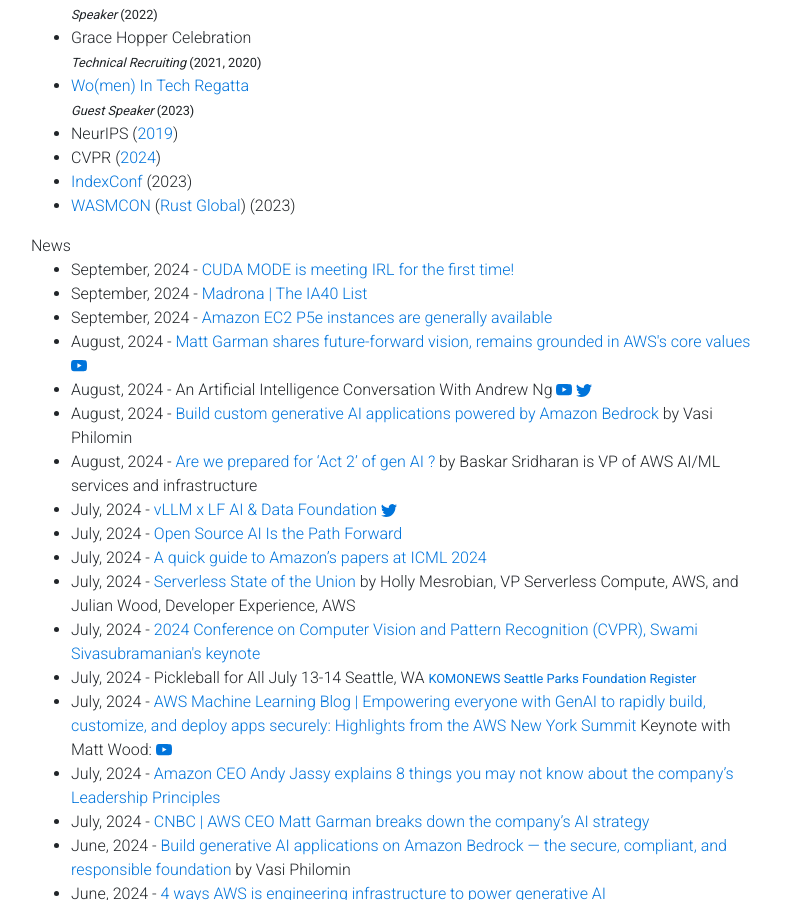
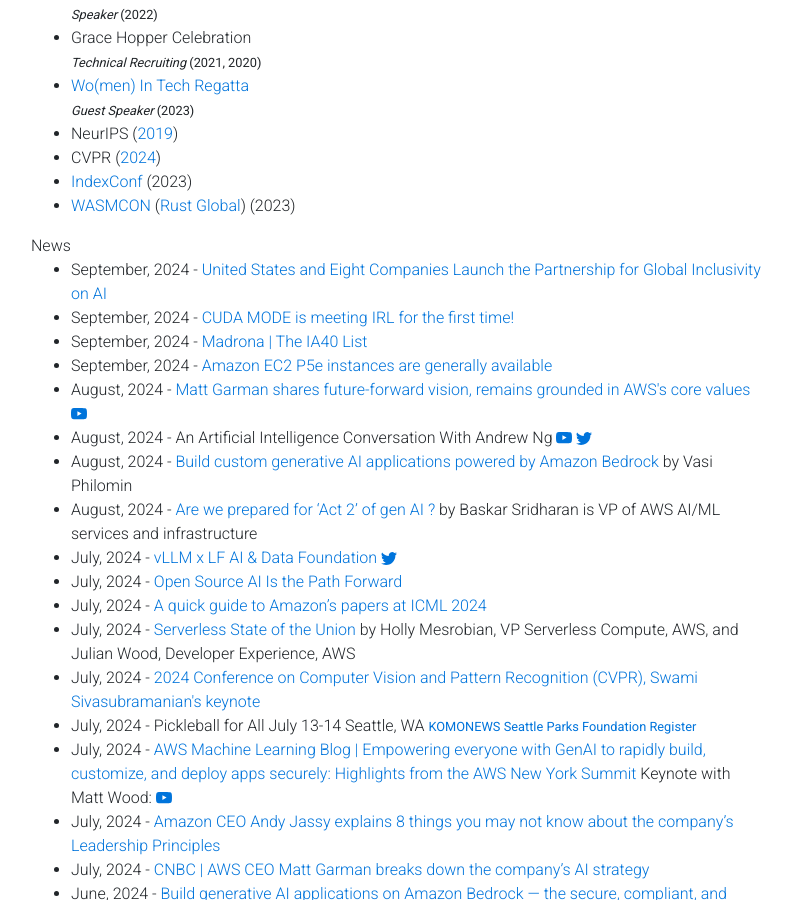
Before and after one commit to gfw001/gfw001.github.io, a Jekyll site: the page portfolio.html, which Jekyll copies as it is, in a window 1280 px wide and 900 px high, scrolled down 1592 px. Shown: the whole window, without its empty margins (54-846 px from the left). Built offline with Jekyll 4.4.1, drawn with Linux system fonts in a browser that asks for light colours; nearby versions of some CDN libraries; a style sheet for code colours, icons or effects is not loaded.

Commit message:
Update portfolio.html

```diff
--- a/portfolio.html
+++ b/portfolio.html
@@ -324,6 +324,9 @@
 
       News
 	<ul>
+	<li>
+	       September, 2024 - <a href="https://www.state.gov/united-states-and-eight-companies-launch-the-partnership-for-global-inclusivity-on-ai/">United States and Eight Companies Launch the Partnership for Global Inclusivity on AI</a>
+	</li>
 	<li>
 	       September, 2024 - <a href="https://events.accel.com/cudamode">CUDA MODE is meeting IRL for the first time!</a>
 	</li>
```
